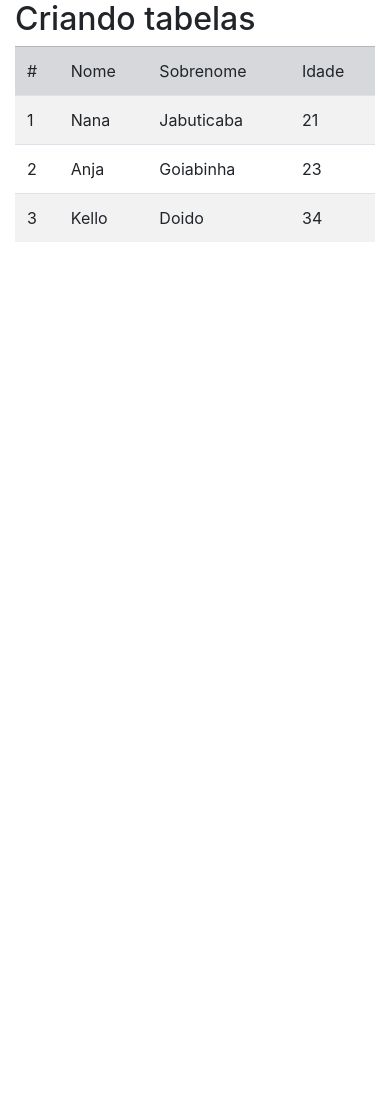
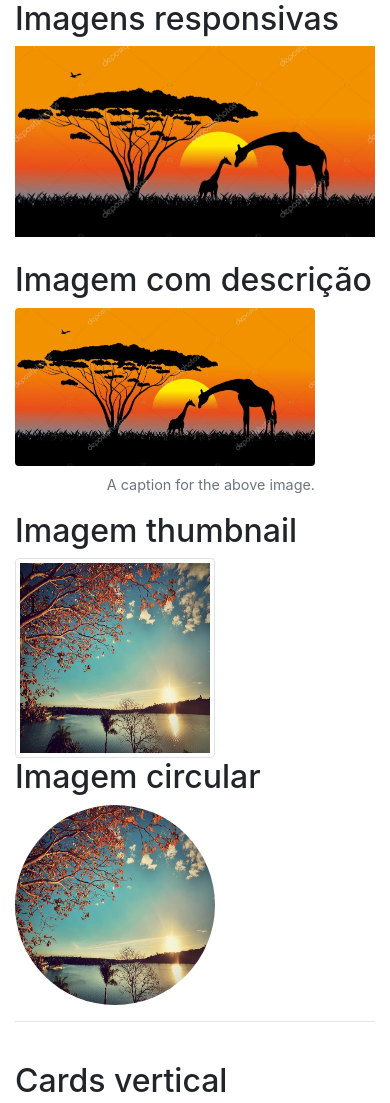
Before and after one commit to Ismael-Oliveira/Bootstrap-v4.3, a plain HTML site: page index.html in a window 390 px wide. Shown: the top 1103 px of the page. Before the commit the page ends 844 px from the top, so only its background shows below. Drawn offline with Linux system fonts and the light colour scheme.

Commit message:
Imagens responsivas

```diff
--- a/assets/css/style.css
+++ b/assets/css/style.css
@@ -13,3 +13,14 @@
 .row [class^=col-]{
     height: 50px;
 }
+
+figure img,
+.align-img{
+    width: 300px;
+    height: 300px;
+}
+
+.thumb img{
+    width: 200px;
+    height: 200px;
+}
--- a/index.html
+++ b/index.html
@@ -15,41 +15,39 @@
 
     <div class="container">
 
-        <h2>Criando tabelas</h2>
+        <h2>Imagens responsivas</h2>
 
-        <div class="table-responsive-sm">
-            <table class="table table-hover table-striped">
-                <thead class="table-secondary">
-                    <tr>
-                        <td>#</td>
-                        <td>Nome</td>
-                        <td>Sobrenome</td>
-                        <td>Idade</td>
-                    </tr>
-                </thead>
-                <tbody>
-                    <tr>
-                        <td>1</td>
-                        <td>Nana</td>
-                        <td>Jabuticaba</td>
-                        <td>21</td>
-                    </tr>
-                    <tr>
-                        <td>2</td>
-                        <td>Anja</td>
-                        <td>Goiabinha</td>
-                        <td>23</td>
-                    </tr>
-                    <tr>
-                        <td>3</td>
-                        <td>Kello</td>
-                        <td>Doido</td>
-                        <td>34</td>
-                    </tr>
-                </tbody>
-            </table>
+        <header >
+            <img src="./assets/imagens/savana.jpg" class="img-fluid" alt="paisagem">
+        </header>
+
+        <br>
+        <h2>Imagem com descrição</h2>
+        <figure class="figure">
+            <img src="./assets/imagens/savana.jpg" class="figure-img img-fluid rounded" alt="...">
+            <figcaption class="figure-caption text-right">A caption for the above image.</figcaption>
+        </figure>
+
+        <br>
+        <h2>Imagem thumbnail</h2>
+        <div class="thumb">
+          <img src="./assets/imagens/paisagem.jpg" class="img-thumbnail">
         </div>
 
+        <h2>Imagem circular</h2>
+        <div class="thumb">
+          <img src="./assets/imagens/paisagem.jpg" class="rounded-circle">
+        </div>
+        <hr>
+        <br>
+        <h2>Cards vertical</h2>
+        <div class="card" style="width: 18rem;">
+        <img src="./assets/imagens/paisagem.jpg" class="card-img-top" alt="...">
+            <div class="card-body">
+                <p class="card-text">Some quick example text to build on the card
+                     title and make up the bulk of the card's content.</p>
+            </div>
+        </div>
 
     </div>
 
```
Also changed, not shown: assets/imagens/paisagem.jpg (added), assets/imagens/savana.jpg (added).
